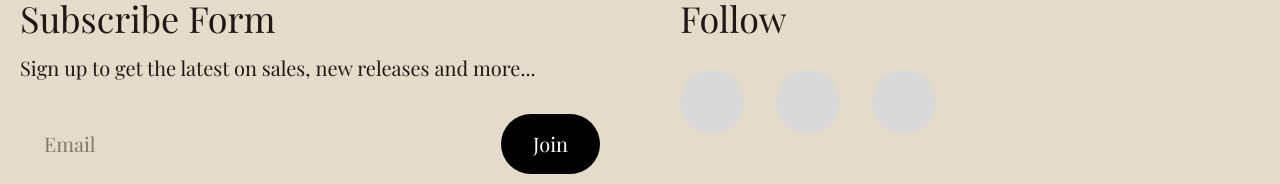
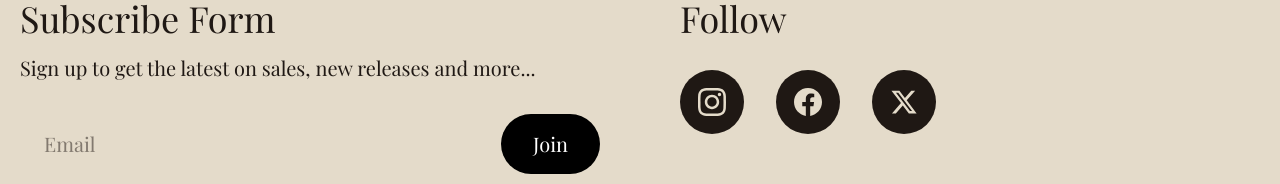
Before and after one commit to rebeccashinyan/restaurant-ai-assistant, a Next.js app: page / in a window 1280 px wide. Shown: the part 4614-4798 px from the top of the page. Built offline with nearby package versions, Linux system fonts and the light colour scheme; a web font is replaced by a local one.

Commit message:
menu animation and social icons

```diff
--- a/app/components/fade-up.tsx
+++ b/app/components/fade-up.tsx
@@ -2,7 +2,7 @@
 
 import { useEffect, useRef, useState } from "react";
 
-export type FadeUpVariant = "text" | "heading" | "image";
+export type FadeUpVariant = "text" | "heading" | "image" | "fadeIn";
 
 /** Editorial stagger offsets (ms) — use with the `delay` prop */
 export const FADE_UP_STAGGER = {
@@ -48,6 +48,12 @@
     durationMs: 1280,
     threshold: 0.1,
     rootMargin: "0px 0px -20% 0px",
+  },
+  fadeIn: {
+    offsetHidden: "translate-y-0",
+    durationMs: 1100,
+    threshold: 0.2,
+    rootMargin: "0px 0px -15% 0px",
   },
 };
 
--- /dev/null
+++ b/app/components/menu-block.tsx
@@ -0,0 +1,67 @@
+"use client";
+
+import FadeUp, { FADE_UP_STAGGER } from "./fade-up";
+import ParallaxImage from "./parallax-image";
+
+const MENU_IMAGE_CLASS = "h-[320px] w-full object-cover md:h-[480px]";
+
+type MenuBlockProps = {
+  image: string;
+  alt: string;
+  imageSide?: "left" | "right";
+  delay?: number;
+  children: React.ReactNode;
+};
+
+export default function MenuBlock({
+  image,
+  alt,
+  imageSide = "left",
+  delay = 0,
+  children,
+}: MenuBlockProps) {
+  const imageEl = (
+    <div
+      className={`relative z-0 w-full shrink-0 md:w-[600px] ${
+        imageSide === "right" ? "md:-ml-24" : ""
+      }`}
+    >
+      <ParallaxImage
+        src={image}
+        alt={alt}
+        imageClassName={MENU_IMAGE_CLASS}
+        entryDelay={delay + FADE_UP_STAGGER.imageAfterText}
+      />
+    </div>
+  );
+
+  const cardEl = (
+    <FadeUp
+      variant="text"
+      delay={delay}
+      className={`relative z-10 min-w-0 flex-1 ${
+        imageSide === "left" ? "md:-ml-24" : ""
+      }`}
+    >
+      <div className="rounded-2xl bg-[#E4DBCA] p-10 text-[#1F1814] transition-[transform,box-shadow] duration-300 ease-[cubic-bezier(0.16,1,0.3,1)] hover:-translate-y-2 hover:shadow-[0_20px_48px_rgba(0,0,0,0.28)] motion-reduce:transition-none motion-reduce:hover:translate-y-0 motion-reduce:hover:shadow-none md:p-12">
+        {children}
+      </div>
+    </FadeUp>
+  );
+
+  return (
+    <div className="flex flex-col gap-6 md:flex-row md:items-center">
+      {imageSide === "left" ? (
+        <>
+          {imageEl}
+          {cardEl}
+        </>
+      ) : (
+        <>
+          {cardEl}
+          {imageEl}
+        </>
+      )}
+    </div>
+  );
+}
--- a/app/components/page-hero.tsx
+++ b/app/components/page-hero.tsx
@@ -1,3 +1,7 @@
+"use client";
+
+import FadeUp from "./fade-up";
+
 const HERO_IMAGE =
   "https://images.unsplash.com/photo-1544787219-7f47ccb76574?q=80&w=1600&auto=format&fit=crop";
 
@@ -8,9 +12,11 @@
       style={{ backgroundImage: `url('${HERO_IMAGE}')` }}
     >
       <div className="absolute inset-0 bg-black/50" />
-      <h1 className="relative z-10 font-serif text-5xl font-bold text-white md:text-6xl">
-        {title}
-      </h1>
+      <FadeUp variant="fadeIn" className="relative z-10">
+        <h1 className="font-serif text-5xl font-bold text-white md:text-6xl">
+          {title}
+        </h1>
+      </FadeUp>
     </section>
   );
 }
--- a/app/components/parallax-image.tsx
+++ b/app/components/parallax-image.tsx
@@ -4,14 +4,24 @@
 
 const PARALLAX_STRENGTH = 28;
 const FADE_OFFSET = 56;
+const IMAGE_OBSERVER = { threshold: 0.1, rootMargin: "0px 0px -20% 0px" } as const;
 
 type ParallaxImageProps = {
   src: string;
   alt: string;
   className?: string;
+  imageClassName?: string;
+  /** Delay after entering view before fade-up plays (ms) */
+  entryDelay?: number;
 };
 
-export default function ParallaxImage({ src, alt, className = "" }: ParallaxImageProps) {
+export default function ParallaxImage({
+  src,
+  alt,
+  className = "",
+  imageClassName = "h-[480px] w-full object-cover",
+  entryDelay = 0,
+}: ParallaxImageProps) {
   const containerRef = useRef<HTMLDivElement>(null);
   const [visible, setVisible] = useState(false);
   const [parallaxY, setParallaxY] = useState(0);
@@ -35,7 +45,7 @@
           observer.disconnect();
         }
       },
-      { threshold: 0.1, rootMargin: "0px 0px -6% 0px" },
+      IMAGE_OBSERVER,
     );
 
     observer.observe(el);
@@ -82,13 +92,16 @@
         style={
           reducedMotion
             ? undefined
-            : { transform: `translate3d(0, ${y}px, 0)` }
+            : {
+                transform: `translate3d(0, ${y}px, 0)`,
+                transitionDelay: visible ? `${entryDelay}ms` : "0ms",
+              }
         }
       >
         <img
           src={src}
           alt={alt}
-          className="h-[480px] w-full object-cover"
+          className={imageClassName}
         />
       </div>
     </div>
--- /dev/null
+++ b/app/components/social-links.tsx
@@ -0,0 +1,48 @@
+const socialLinks = [
+  {
+    name: "Instagram",
+    href: "https://instagram.com",
+    icon: (
+      <svg viewBox="0 0 24 24" fill="currentColor" className="h-7 w-7" aria-hidden>
+        <path d="M12 2.163c3.204 0 3.584.012 4.85.07 3.252.148 4.771 1.691 4.919 4.919.058 1.265.069 1.645.069 4.849 0 3.205-.012 3.584-.069 4.849-.149 3.225-1.664 4.771-4.919 4.919-1.266.058-1.644.07-4.85.07-3.204 0-3.584-.012-4.849-.07-3.26-.149-4.771-1.699-4.919-4.92-.058-1.265-.07-1.644-.07-4.849 0-3.204.013-3.583.07-4.849.149-3.227 1.664-4.771 4.919-4.919 1.266-.057 1.645-.069 4.849-.069zm0-2.163c-3.259 0-3.667.014-4.947.072-4.358.2-6.78 2.618-6.98 6.98-.059 1.281-.073 1.689-.073 4.948 0 3.259.014 3.668.072 4.948.2 4.358 2.618 6.78 6.98 6.98 1.281.058 1.689.072 4.948.072 3.259 0 3.668-.014 4.948-.072 4.354-.2 6.782-2.618 6.979-6.98.059-1.28.073-1.689.073-4.948 0-3.259-.014-3.667-.072-4.947-.196-4.354-2.617-6.78-6.979-6.98-1.281-.059-1.69-.073-4.949-.073zm0 5.838c-3.403 0-6.162 2.759-6.162 6.162s2.759 6.163 6.162 6.163 6.162-2.759 6.162-6.163c0-3.403-2.759-6.162-6.162-6.162zm0 10.162c-2.209 0-4-1.79-4-4 0-2.209 1.791-4 4-4s4 1.791 4 4c0 2.21-1.791 4-4 4zm6.406-11.845c-.796 0-1.441.645-1.441 1.44s.645 1.44 1.441 1.44c.795 0 1.439-.645 1.439-1.44s-.644-1.44-1.439-1.44z" />
+      </svg>
+    ),
+  },
+  {
+    name: "Facebook",
+    href: "https://facebook.com",
+    icon: (
+      <svg viewBox="0 0 24 24" fill="currentColor" className="h-7 w-7" aria-hidden>
+        <path d="M24 12.073c0-6.627-5.373-12-12-12s-12 5.373-12 12c0 5.99 4.388 10.954 10.125 11.854v-8.385H7.078v-3.47h3.047V9.43c0-3.007 1.792-4.669 4.533-4.669 1.312 0 2.686.235 2.686.235v2.953H15.83c-1.491 0-1.956.925-1.956 1.874v2.25h3.328l-.532 3.47h-2.796v8.385C19.612 23.027 24 18.062 24 12.073z" />
+      </svg>
+    ),
+  },
+  {
+    name: "Twitter",
+    href: "https://twitter.com",
+    icon: (
+      <svg viewBox="0 0 24 24" fill="currentColor" className="h-7 w-7" aria-hidden>
+        <path d="M18.244 2.25h3.308l-7.227 8.26 8.502 11.24H16.17l-5.214-6.817L4.99 21.75H1.68l7.73-8.835L1.254 2.25H8.08l4.713 6.231zm-1.161 17.52h1.833L7.084 4.126H5.117z" />
+      </svg>
+    ),
+  },
+] as const;
+
+export default function SocialLinks() {
+  return (
+    <div className="flex gap-8">
+      {socialLinks.map(({ name, href, icon }) => (
+        <a
+          key={name}
+          href={href}
+          target="_blank"
+          rel="noopener noreferrer"
+          aria-label={`Follow us on ${name}`}
+          className="flex h-16 w-16 items-center justify-center rounded-full bg-[#1F1814] text-[#E4DBCA] transition-opacity hover:opacity-75"
+        >
+          {icon}
+        </a>
+      ))}
+    </div>
+  );
+}
--- a/app/layout.tsx
+++ b/app/layout.tsx
@@ -1,6 +1,7 @@
 import type { Metadata } from "next";
 import Link from "next/link";
 import { Playfair_Display } from "next/font/google";
+import SocialLinks from "./components/social-links";
 import "./globals.css";
 
 const playfair = Playfair_Display({
@@ -75,11 +76,7 @@
                 Follow
               </h3>
 
-              <div className="flex gap-8">
-                <div className="h-16 w-16 rounded-full bg-[#D9D9D9]" />
-                <div className="h-16 w-16 rounded-full bg-[#D9D9D9]" />
-                <div className="h-16 w-16 rounded-full bg-[#D9D9D9]" />
-              </div>
+              <SocialLinks />
             </div>
 
           </div>
--- a/app/menu/page.tsx
+++ b/app/menu/page.tsx
@@ -1,56 +1,7 @@
+import MenuBlock from "../components/menu-block";
 import PageHero from "../components/page-hero";
 
-function MenuBlock({
-  image,
-  alt,
-  imageSide = "left",
-  children,
-}: {
-  image: string;
-  alt: string;
-  imageSide?: "left" | "right";
-  children: React.ReactNode;
-}) {
-  const imageEl = (
-    <div
-      className={`relative z-0 w-full shrink-0 md:w-[600px] ${
-        imageSide === "right" ? "md:-ml-24" : ""
-      }`}
-    >
-      <img
-        src={image}
-        alt={alt}
-        className="h-[320px] w-full rounded-2xl object-cover md:h-[480px]"
-      />
-    </div>
-  );
-
-  const cardEl = (
-    <div
-      className={`relative z-10 min-w-0 flex-1 rounded-2xl bg-[#E4DBCA] p-10 text-[#1F1814] md:p-12 ${
-        imageSide === "left" ? "md:-ml-24" : ""
-      }`}
-    >
-      {children}
-    </div>
-  );
-
-  return (
-    <div className="flex flex-col gap-6 md:flex-row md:items-center">
-      {imageSide === "left" ? (
-        <>
-          {imageEl}
-          {cardEl}
-        </>
-      ) : (
-        <>
-          {cardEl}
-          {imageEl}
-        </>
-      )}
-    </div>
-  );
-}
+const BLOCK_STAGGER_MS = 160;
 
 export default function MenuPage() {
   return (
@@ -62,6 +13,7 @@
           image="https://images.unsplash.com/photo-1515823064-d6e0c04616a7?q=80&w=1200&auto=format&fit=crop"
           alt="Matcha drink"
           imageSide="left"
+          delay={0}
         >
           <h2 className="mb-8 text-4xl font-serif">Signature Drinks</h2>
 
@@ -101,6 +53,7 @@
           image="https://images.unsplash.com/photo-1579888944880-d98341245702?q=80&w=1200&auto=format&fit=crop"
           alt="Sakura desserts"
           imageSide="right"
+          delay={BLOCK_STAGGER_MS}
         >
           <h2 className="mb-8 text-4xl font-serif">Bloom Desserts</h2>
 
@@ -128,6 +81,7 @@
           image="https://images.unsplash.com/photo-1563805042-7684c019e1cb?q=80&w=1200&auto=format&fit=crop"
           alt="Bloom soft serve"
           imageSide="left"
+          delay={BLOCK_STAGGER_MS * 2}
         >
           <h2 className="mb-8 text-4xl font-serif">Bloom Soft Serve</h2>
 
```
